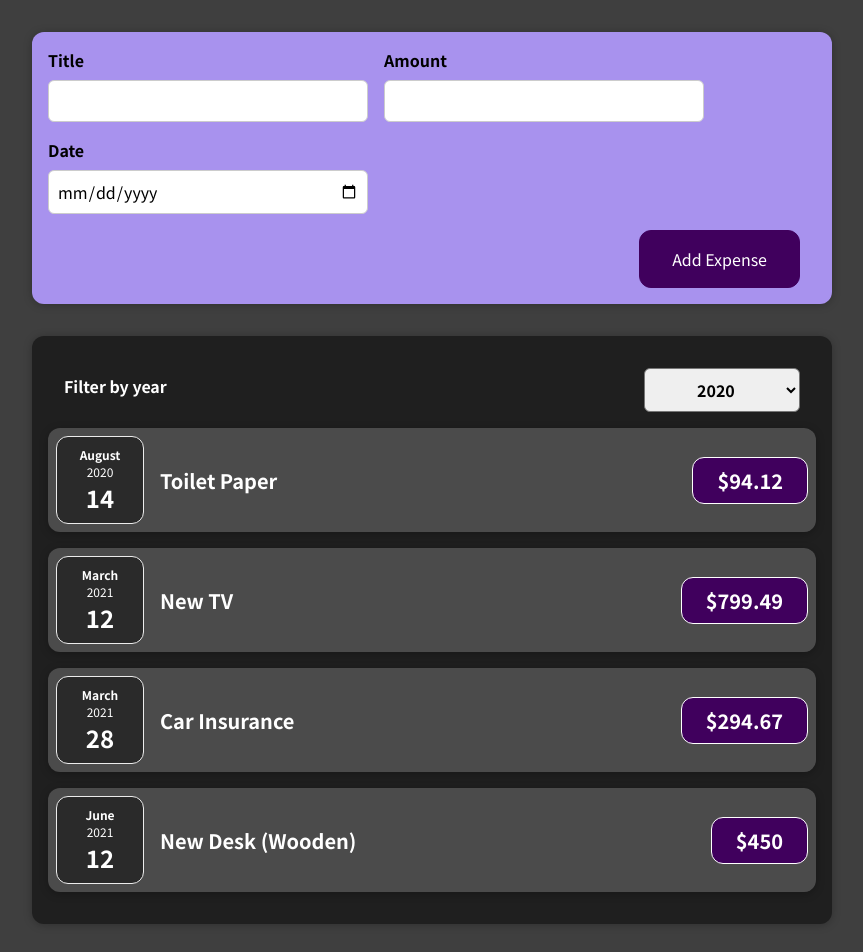
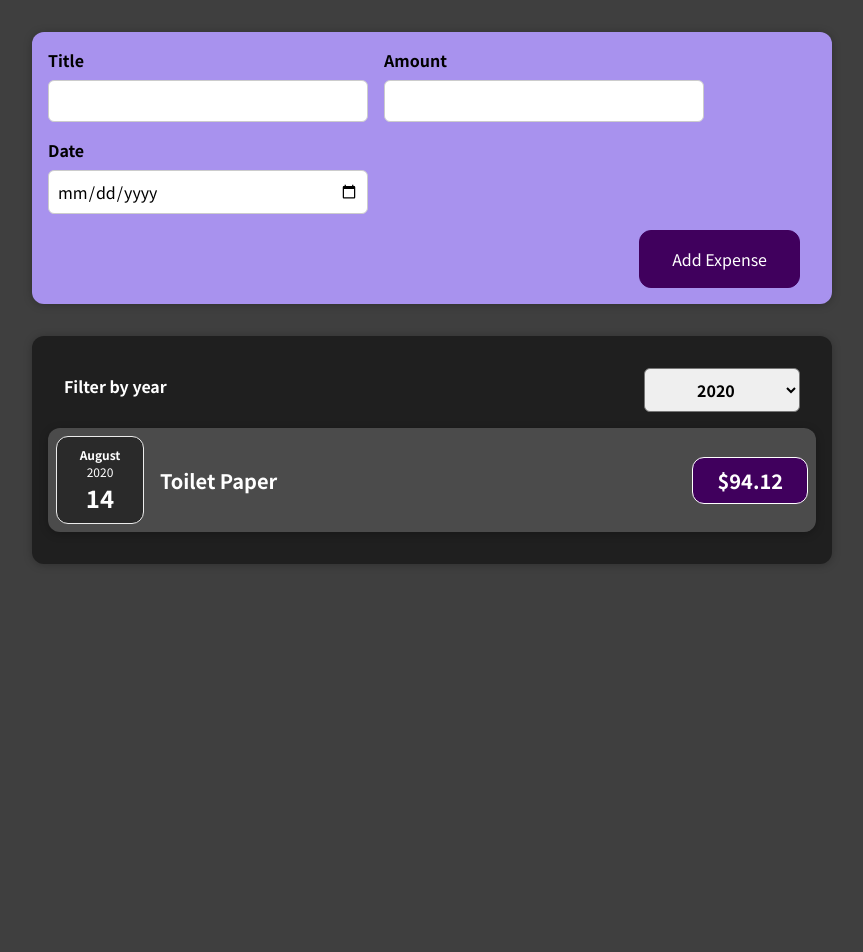
Before and after one commit to steven32323/ExpenseTracker, a React (Create React App) app: page / in a window 1280 px wide. Shown: the top 952 px of the page, without its empty margins (208-1071 px from the left). After the commit the page ends 800 px from the top, so only its background shows below. Built offline with nearby package versions, Linux system fonts and the light colour scheme.

Commit message:
Finished implementing filter functionality

```diff
--- a/src/App.js
+++ b/src/App.js
@@ -1,8 +1,9 @@
+import { useState } from 'react';
+
 import Expenses from './Components/Expenses/Expenses';
 import NewExpense from './Components/NewExpense/NewExpense';
 
-const App = () => {
-  const expenses = [
+const DUMMY_EXPENSES = [
   {
     id: 'e1',
     title: 'Toilet Paper',
@@ -24,7 +25,12 @@ const App = () => {
   },
 ];
 
-  const addExpenseHandler = expense => {};
+const App = () => {
+  const [expenses, setExpenses] = useState(DUMMY_EXPENSES);
+
+  const addExpenseHandler = expense => {
+    setExpenses(prevExpenses => [expense, ...prevExpenses]);
+  };
   return (
     <div>
       <NewExpense onAddExpense={addExpenseHandler} />
--- a/src/Components/Expenses/Expenses.js
+++ b/src/Components/Expenses/Expenses.js
@@ -10,6 +10,24 @@ const Expenses = props => {
   const filterChangeHandler = selectedYear => {
     setFilteredYear(selectedYear);
   };
+  const filteredExpenses = props.items.filter(
+    expense => expense.date.getFullYear() === parseInt(filteredYear)
+  );
+
+  //sets a value to display when there are 0 results after filtering
+  let expensesContent = <p>No Expenses found.</p>;
+
+  // if there are results after filtering, iterates through and displays them using map
+  if (filteredExpenses.length > 0) {
+    expensesContent = filteredExpenses.map(expense => (
+      <ExpenseItem
+        key={expense.id}
+        title={expense.title}
+        amount={expense.amount}
+        date={expense.date}
+      />
+    ));
+  }
   return (
     <div>
       <Card className="expenses">
@@ -17,26 +35,7 @@ const Expenses = props => {
           selected={filteredYear}
           onFilterChange={filterChangeHandler}
         />
-        <ExpenseItem
-          title={props.items[0].title}
-          amount={props.items[0].amount}
-          date={props.items[0].date}
-        />
-        <ExpenseItem
-          title={props.items[1].title}
-          amount={props.items[1].amount}
-          date={props.items[1].date}
-        />
-        <ExpenseItem
-          title={props.items[2].title}
-          amount={props.items[2].amount}
-          date={props.items[2].date}
-        />
-        <ExpenseItem
-          title={props.items[3].title}
-          amount={props.items[3].amount}
-          date={props.items[3].date}
-        />
+        {expensesContent}
       </Card>
     </div>
   );
```
Lines whose indentation alone changed are shown as unchanged.
